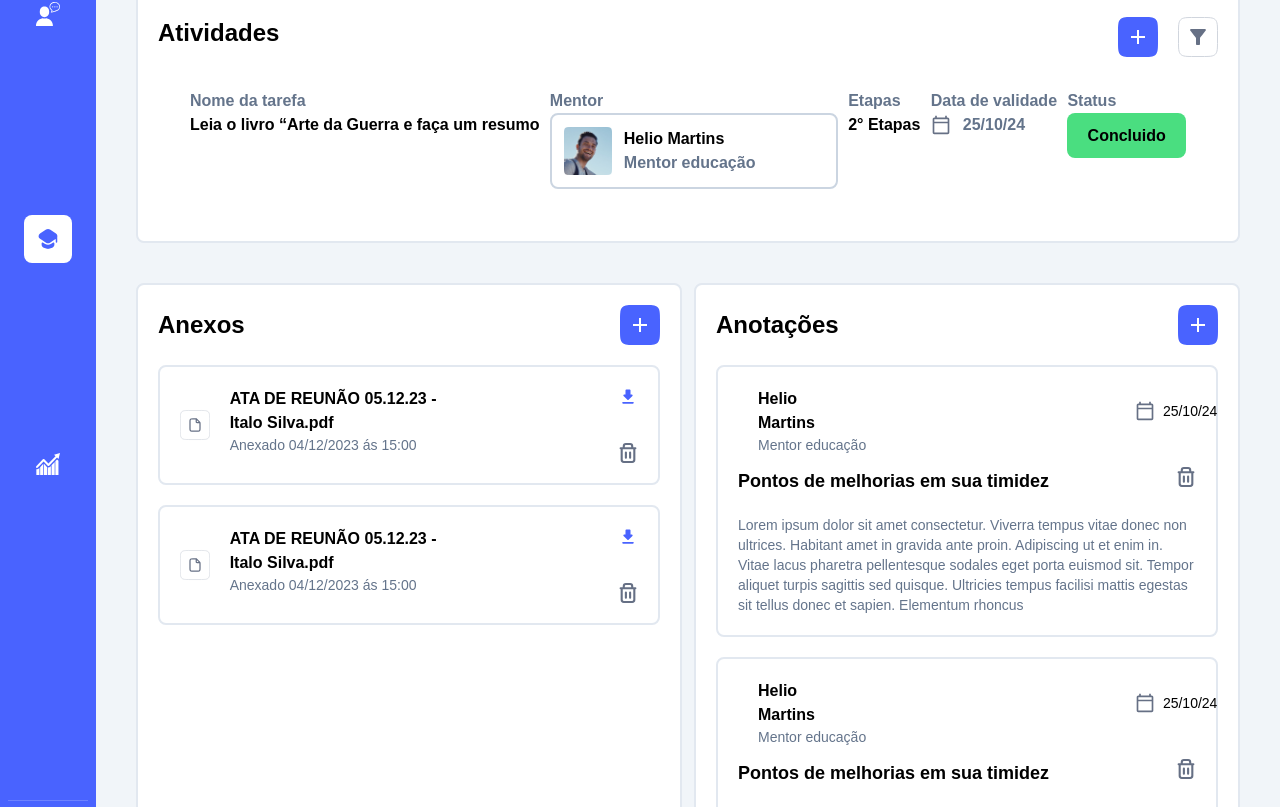
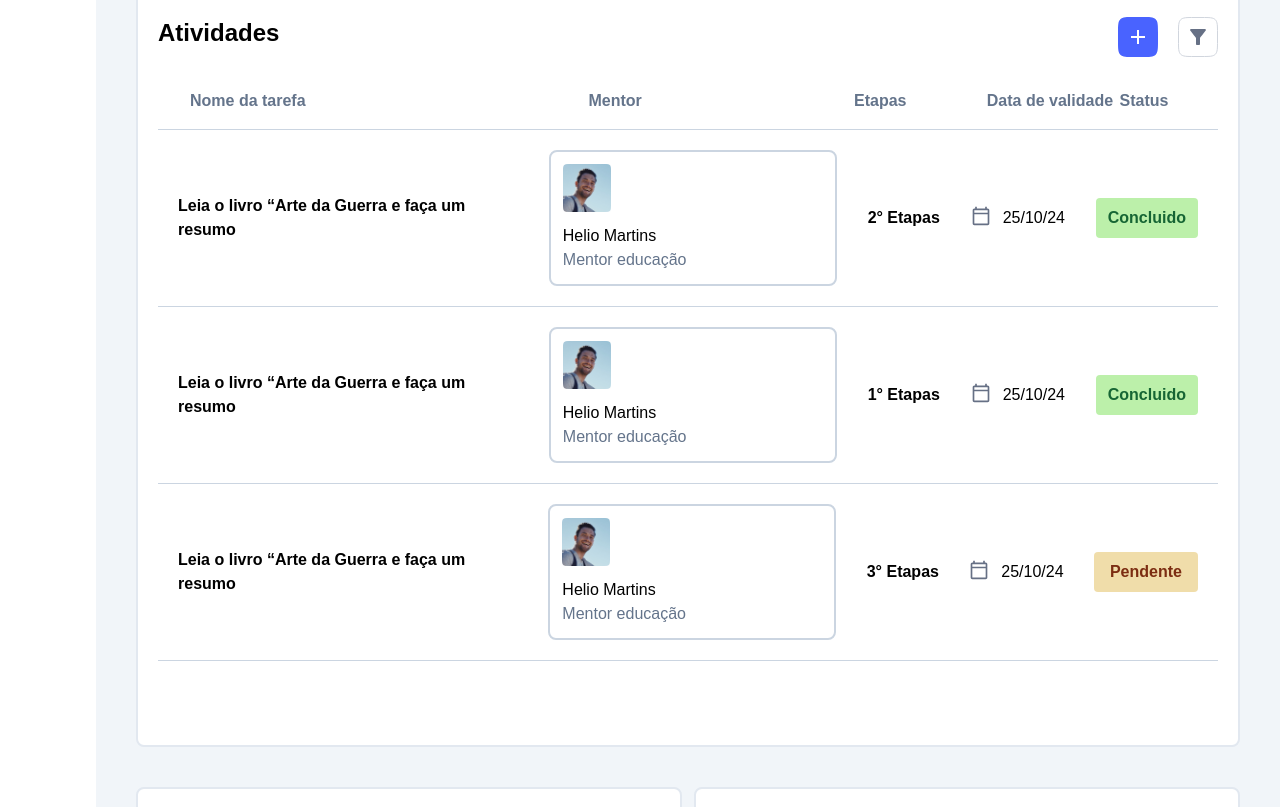
Before and after one commit to isamsm/mentoria, a React (Vite) app: page / in a window 1280 px wide. Shown: the part 1721-2528 px from the top of the page. Built offline with nearby package versions, Linux system fonts and the light colour scheme.

Commit message:
feat: ultimos detalhes

```diff
--- a/src/App.css
+++ b/src/App.css
@@ -10,8 +10,14 @@ body {
     height: 31em;
 }
 
-@media (max-width: 1400px) {
+@media (max-width: 600px) {
     .crop {
         height: 58em;
     }
-  }
+}
+
+@media (min-width: 600px) and (max-width: 1400px) {
+    .crop {
+        height: 51em;
+    }
+}
--- a/src/App.jsx
+++ b/src/App.jsx
@@ -22,13 +22,13 @@ import calendar_2 from './assets/calendar_2.svg'
 function App() {
   return (
     <>
-      <div className="flex flex-row h-full w-screen font-dm">
+      <div className="flex flex-row w-screen font-dm">
         <Sidebar />
-        <div className="w-screen">
+        <div className="w-screen ml-24">
           <Header />
           <div className="bg-slate-100 text-black">
             <div className="px-2 md:px-10 lg:px-10 pt-5">
-              <div className="flex md:justify-between lg:justify-between gap-5 md:gap-0 lg:gap-0 pb-5">
+              <div className="flex justify-between gap-5 md:gap-0 lg:gap-0 pb-5">
                 <h3 className="text-xl font-bold"> Mentorados</h3>
                 <div className="flex gap-4 items-center">
                   <img src={arrow} className="h-4 w-4" />
@@ -36,10 +36,10 @@ function App() {
                 </div>
               </div>
               <div className="flex flex-col md:flex-row lg:flex-row gap-5 pb-5">
-                <div className="bg-white border-2 border-slate-200 rounded-lg w-72 lg:w-6/12 p-5">
+                <div className="bg-white border-2 border-slate-200 rounded-lg w-72 md:w-6/12 lg:w-6/12 p-5">
                   <div className="flex flex-col lg:flex-row gap-5 lg:items-center">
                     <div>
-                      <img src={helio} className="h-40 w-40" />
+                      <img src={helio} className="h-40 w-40 img-fix"/>
                     </div>
                     <div>
                       <div className="flex flex-col lg:flex-row justify-between">
@@ -47,10 +47,10 @@ function App() {
                           {' '}
                           Italo Souza Pereira{' '}
                         </h2>
-                        <img src={edit} className="h-10 w-10" />
+                        <img src={edit} className="h-10 w-10"/>
                       </div>
                       <div className="flex flex-col gap-5">
-                        <p className="text-sm text-slate-500">
+                        <p className="text-sm text-slate-500 font-poppins">
                           {' '}
                           Lead Marketing Digital{' '}
                         </p>
@@ -63,7 +63,7 @@ function App() {
                     </div>
                   </div>
                 </div>
-                <div className="bg-white border-2 border-slate-200 rounded-lg w-72 lg:w-6/12 p-5">
+                <div className="bg-white border-2 border-slate-200 rounded-lg w-72 md:w-6/12 lg:w-6/12 p-5">
                   <div className="flex gap-5 justify-between md:items-center lg:items-center">
                     <h3 className="text-2xl font-bold"> Sobre </h3>
                     <img src={edit} className="h-10 w-10" />
@@ -88,9 +88,9 @@ function App() {
                 </div>
               </div>
               <div className="flex flex-col md:flex-row lg:flex-row gap-5 pb-5 font-poppins">
-                <div className="bg-white border-2 border-slate-200 rounded-lg w-72 lg:w-6/12 p-5">
+                <div className="bg-white border-2 border-slate-200 rounded-lg w-72 md:w-6/12 lg:w-6/12 p-5">
                   <div className="flex flex-col lg:flex-row gap-5 justify-between lg:items-center">
-                    <h3 className="text-2xl font-bold"> Informações </h3>
+                    <h3 className="text-2xl font-bold font-dm"> Informações </h3>
                     <div className="flex gap-5">
                       <button
                         style={{ backgroundColor: '#4963FF' }}
@@ -147,9 +147,9 @@ function App() {
                     </div>
                   </div>
                 </div>
-                <div className="bg-white border-2 border-slate-200 rounded-lg w-72 lg:w-6/12 p-5">
+                <div className="bg-white border-2 border-slate-200 rounded-lg w-72 md:w-6/12 lg:w-6/12 p-5 font-poppins">
                   <div className="flex gap-5 justify-between md:items-center lg:items-center">
-                    <h3 className="text-2xl font-bold"> Mentores </h3>
+                    <h3 className="text-2xl font-bold font-dm"> Mentores </h3>
                     <img src={edit} className="h-10 w-10" />
                   </div>
                   <div className="flex flex-col lg:flex-row pt-5 gap-3">
@@ -214,10 +214,10 @@ function App() {
                 </div>
               </div>
                 <Timeline />
-              <div className="flex flex-col md:flex-row lg:flex-row pt-5 gap-3">
-                <div className="bg-white border-2 border-slate-200 rounded-lg w-72 lg:w-6/12 p-5">
+              <div className="flex flex-col md:flex-row lg:flex-row pt-5 gap-3 font-poppins">
+                <div className="bg-white border-2 border-slate-200 rounded-lg w-72 md:w-6/12 lg:w-6/12 p-5">
                   <div className="flex gap-5 justify-between md:items-center lg:items-center">
-                    <h3 className="text-2xl font-bold"> Anexos </h3>
+                    <h3 className="text-2xl font-bold font-dm"> Anexos </h3>
                     <img src={plus} className="h-10 w-10" />
                   </div>
                   <div className="flex flex-col lg:flex-row pt-5">
@@ -271,9 +271,9 @@ function App() {
                     </div>
                   </div>
                 </div>
-                <div className="bg-white overflow-hidden border-2 border-slate-200 rounded-lg w-72 lg:w-6/12 p-5 font-poppins h-full crop">
+                <div className="bg-white overflow-hidden border-2 border-slate-200 rounded-lg w-72 md:w-6/12 lg:w-6/12 p-5 font-poppins h-full crop">
                   <div className="flex gap-5 justify-between md:items-center lg:items-center">
-                    <h3 className="text-2xl font-bold"> Anotações </h3>
+                    <h3 className="text-2xl font-bold font-dm"> Anotações </h3>
                     <img src={plus} className="h-10 w-10" />
                   </div>
                   <div className="flex flex-col lg:flex-row pt-5">
@@ -286,7 +286,7 @@ function App() {
                           <div className="flex justify-between items-center">
                             <h2 className="font-bold"> Helio Martins </h2>
                             <div className="flex gap-2 lg:pl-80">
-                              <img src={calendar_2} className="h-5 w-5" />
+                              <img src={calendar_2} className="h-5 w-5"/>
                               <p className="text-sm"> 25/10/24 </p>
                             </div>
                           </div>
--- a/src/components/Sidebar.jsx
+++ b/src/components/Sidebar.jsx
@@ -13,7 +13,7 @@ import exit from '../assets/sidebar/exit.svg'
 export default function Sidebar() {
   return (
     <>
-      <div style={{backgroundColor: '#4963FF'}} className='flex flex-col justify-evenly w-24'>
+      <div style={{backgroundColor: '#4963FF'}} className='flex fixed h-full flex-col justify-evenly w-24'>
         <div className='flex flex-col gap-1 text-center'>
           <img src={logo} className='h-12'/>
           <hr className='border-white w-20 m-2 opacity-20'/>
@@ -26,9 +26,9 @@ export default function Sidebar() {
         <img src={admin} className='h-6'/>
         <img src={communication} className='h-6'/>
         <img src={education} className='h-12'/>
-        <img src={invoices} className='h-6 mb-32'/>
-        <hr className='border-white w-20 m-2 opacity-20'/>
-        <div className='flex gap-2 justify-center'>
+        <img src={invoices} className='h-6'/>
+        <hr className='border-white w-20 m-2 opacity-20 mt-24'/>
+        <div className='flex gap-2 justify-center pb-12'>
           <p className='font-semibold'> Sair </p>
           <img src={exit} />
         </div>
--- a/src/components/Timeline.jsx
+++ b/src/components/Timeline.jsx
@@ -15,7 +15,7 @@ export default function Timeline() {
     <>
       <div className="flex flex-col md:flex-row lg:flex-row gap-5 pb-5 font-poppins">
         <div className="bg-white border-2 border-slate-200 rounded-lg w-72 md:w-full lg:w-full p-5">
-          <h3 className="text-2xl font-bold"> Jornada </h3>
+          <h3 className="text-2xl font-bold font-dm"> Jornada </h3>
           <div className="pt-5 flex gap-5">
             <div className="flex flex-col items-center gap-1">
               <img src={check} />
@@ -34,7 +34,7 @@ export default function Timeline() {
                   <img src={arrow_up} />
                 </div>
                 <div className="flex flex-col md:flex-row lg:flex-row items-start md:items-center lg:items-center gap-1 md:gap-5 lg:gap-5 md:pt-5 lg:pt-5">
-                  <h3 className="font-bold text-2xl"> 1° Etapa </h3>
+                  <h3 className="font-bold text-2xl font-dm"> 1° Etapa </h3>
                   <a className="border-4 border-slate-300 rounded-full" />
                   <img src={lucio} />
                   <h3 className="font-semibold text-xl"> Lucio Santana </h3>
@@ -78,7 +78,7 @@ export default function Timeline() {
                   <img src={arrow_down} />
                 </div>
                 <div className="flex flex-col md:flex-row lg:flex-row items-start md:items-center lg:items-center gap-1 md:gap-5 lg:gap-5 md:pt-5 lg:pt-5">
-                  <h3 className="font-bold text-2xl"> 2° Etapa </h3>
+                  <h3 className="font-bold text-2xl font-dm"> 2° Etapa </h3>
                   <a className="border-4 border-slate-300 rounded-full" />
                   <img src={lucio} />
                   <h3 className="font-semibold text-xl"> Lucio Santana </h3>
@@ -90,7 +90,7 @@ export default function Timeline() {
                   <img src={arrow_down} />
                 </div>
                 <div className="flex flex-col md:flex-row lg:flex-row items-start md:items-center lg:items-center gap-1 md:gap-5 lg:gap-5 md:pt-5 lg:pt-5">
-                  <h3 className="font-bold text-2xl"> 3° Etapa </h3>
+                  <h3 className="font-bold text-2xl font-dm"> 3° Etapa </h3>
                   <a className="border-4 border-slate-300 rounded-full" />
                   <img src={lucio} />
                   <h3 className="font-semibold text-xl"> Lucio Santana </h3>
@@ -102,7 +102,7 @@ export default function Timeline() {
                   <img src={arrow_down} />
                 </div>
                 <div className="flex flex-col md:flex-row lg:flex-row items-start md:items-center lg:items-center gap-1 md:gap-5 lg:gap-5 md:pt-5 lg:pt-5">
-                  <h3 className="font-bold text-2xl"> 4° Etapa </h3>
+                  <h3 className="font-bold text-2xl font-dm"> 4° Etapa </h3>
                   <a className="border-4 border-slate-300 rounded-full" />
                   <img src={lucio} />
                   <h3 className="font-semibold text-xl"> Lucio Santana </h3>
@@ -110,22 +110,49 @@ export default function Timeline() {
               </div>
             </div>
           </div>
-          <div className="pt-16">
+          <div className="py-16">
             <div className="flex justify-between">
-              <h3 className="text-2xl font-bold"> Atividades </h3>
+              <h3 className="text-2xl font-bold font-dm"> Atividades </h3>
               <div className="flex gap-5">
                 <img src={plus} />
                 <img src={funnel} />
               </div>
             </div>
-            <div className="flex justify-between p-8 font-semibold">
+            <div className="flex flex-col md:flex-row lg:flex-row justify-between pt-8 px-8 pb-4 font-semibold font-dm gap-5 md:gap-0 lg:gap-0">
+              <p className="text-slate-500 w-6/12"> Nome da tarefa </p>
+              <p className="text-slate-500 w-4/12"> Mentor </p>
+              <p className="text-slate-500 w-2/12"> Etapas </p>
+              <p className="text-slate-500 w-2/12"> Data de validade </p>
+              <p className="text-slate-500 w-1/12"> Status </p>
+            </div>
+            <hr className='border-slate-300'/>
+            <div className="flex flex-col md:flex-row lg:flex-row md:items-center lg:items-center justify-between p-5 gap-5 md:gap-0 lg:gap-0">
+              <p className='font-semibold md:w-4/12'> Leia o livro “Arte da Guerra e faça um resumo </p>
+              <div className="flex md:flex-col gap-3 border-2 border-slate-300 md:w-36 lg:w-72 rounded-lg p-3">
                 <div>
-                <p className="text-slate-500"> Nome da tarefa </p>
-                <p> Leia o livro “Arte da Guerra e faça um resumo </p>
+                  <img src={helio} className="h-12 w-12"/>
                 </div>
                 <div>
-                <p className="text-slate-500"> Mentor </p>
-                <div className="flex gap-3 border-2 border-slate-300 w-72 rounded-lg p-3">
+                  <p> Helio Martins</p>
+                  <p className="text-slate-500"> Mentor educação </p>
+                </div>
+              </div>
+              <h3 className="font-semibold"> 2° Etapas </h3>
+              <div className="flex gap-3">
+                <img src={calendar_2} className="h-5 w-5" />
+                <p> 25/10/24 </p>
+              </div>
+              <div>
+                <p style={{backgroundColor: '#BCF0AA'}} className="text-green-800 rounded px-3 py-2 font-semibold">
+                  {' '}
+                  Concluido{' '}
+                </p>
+              </div>
+            </div>
+            <hr className='border-slate-300'/>
+            <div className="flex flex-col md:flex-row lg:flex-row md:items-center lg:items-center justify-between p-5 gap-5 md:gap-0 lg:gap-0">
+              <p className='font-semibold md:w-4/12'> Leia o livro “Arte da Guerra e faça um resumo </p>
+              <div className="flex md:flex-col gap-3 border-2 border-slate-300 md:w-36 lg:w-72 rounded-lg p-3">
                 <div>
                   <img src={helio} className="h-12 w-12" />
                 </div>
@@ -134,26 +161,43 @@ export default function Timeline() {
                   <p className="text-slate-500"> Mentor educação </p>
                 </div>
               </div>
+              <h3 className="font-semibold"> 1° Etapas </h3>
+              <div className="flex gap-3">
+                <img src={calendar_2} className="h-5 w-5" />
+                <p> 25/10/24 </p>
               </div>
               <div>
-                <p className="text-slate-500"> Etapas </p>
-                <h3 className="font-semibold"> 2° Etapas </h3>
+                <p style={{backgroundColor: '#BCF0AA'}} className="text-green-800 rounded px-3 py-2 font-semibold">
+                  {' '}
+                  Concluido{' '}
+                </p>
+              </div>
+            </div>
+            <hr className='border-slate-300'/>
+            <div className="flex flex-col md:flex-row lg:flex-row md:items-center lg:items-center justify-between p-5 gap-5 md:gap-0 lg:gap-0">
+              <p className='font-semibold md:w-4/12'> Leia o livro “Arte da Guerra e faça um resumo </p>
+              <div className="flex md:flex-col gap-3 border-2 border-slate-300 md:w-36 lg:w-72 rounded-lg p-3">
+                <div>
+                  <img src={helio} className="h-12 w-12"/>
                 </div>
                 <div>
-                <p className="text-slate-500"> Data de validade </p>
-                <div className="flex items-center gap-3">
-                  <img src={calendar_2} className="h-5 w-5" />
-                  <p className="font-semibold text-slate-500"> 25/10/24 </p>
+                  <p> Helio Martins</p>
+                  <p className="text-slate-500"> Mentor educação </p>
                 </div>
               </div>
+              <h3 className="font-semibold"> 3° Etapas </h3>
+              <div className="flex gap-3">
+                <img src={calendar_2} className="h-5 w-5" />
+                <p> 25/10/24 </p>
+              </div>
               <div>
-                <p className="text-slate-500"> Status </p>
-                <button className="bg-green-400 font-semibold">
+                <p style={{backgroundColor: '#F0DDAA'}} className="text-orange-900 rounded px-4 py-2 font-semibold">
                   {' '}
-                  Concluido{' '}
-                </button>
+                  Pendente{' '}
+                </p>
               </div>
             </div>
+            <hr className='border-slate-300'/>
           </div>
         </div>
       </div>
```
Lines whose indentation alone changed are shown as unchanged.
